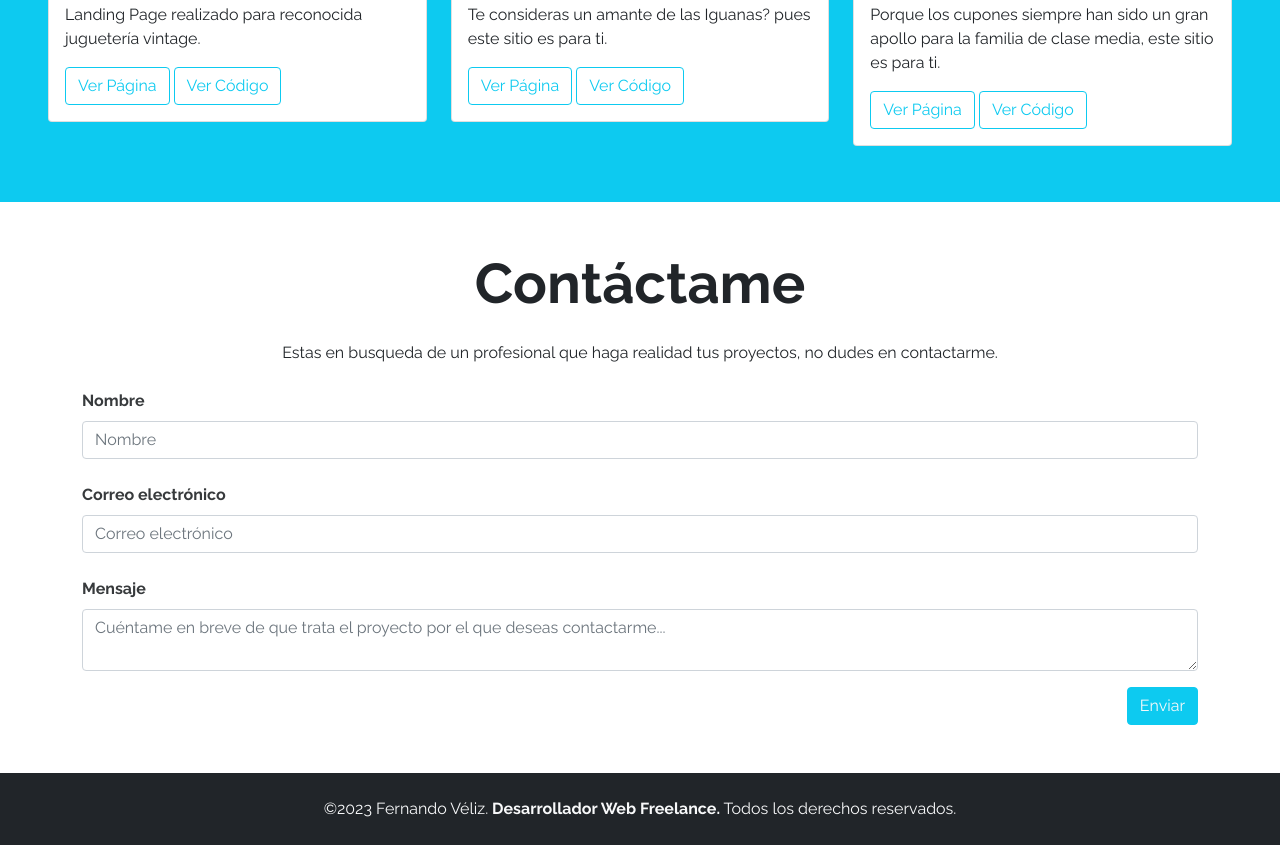
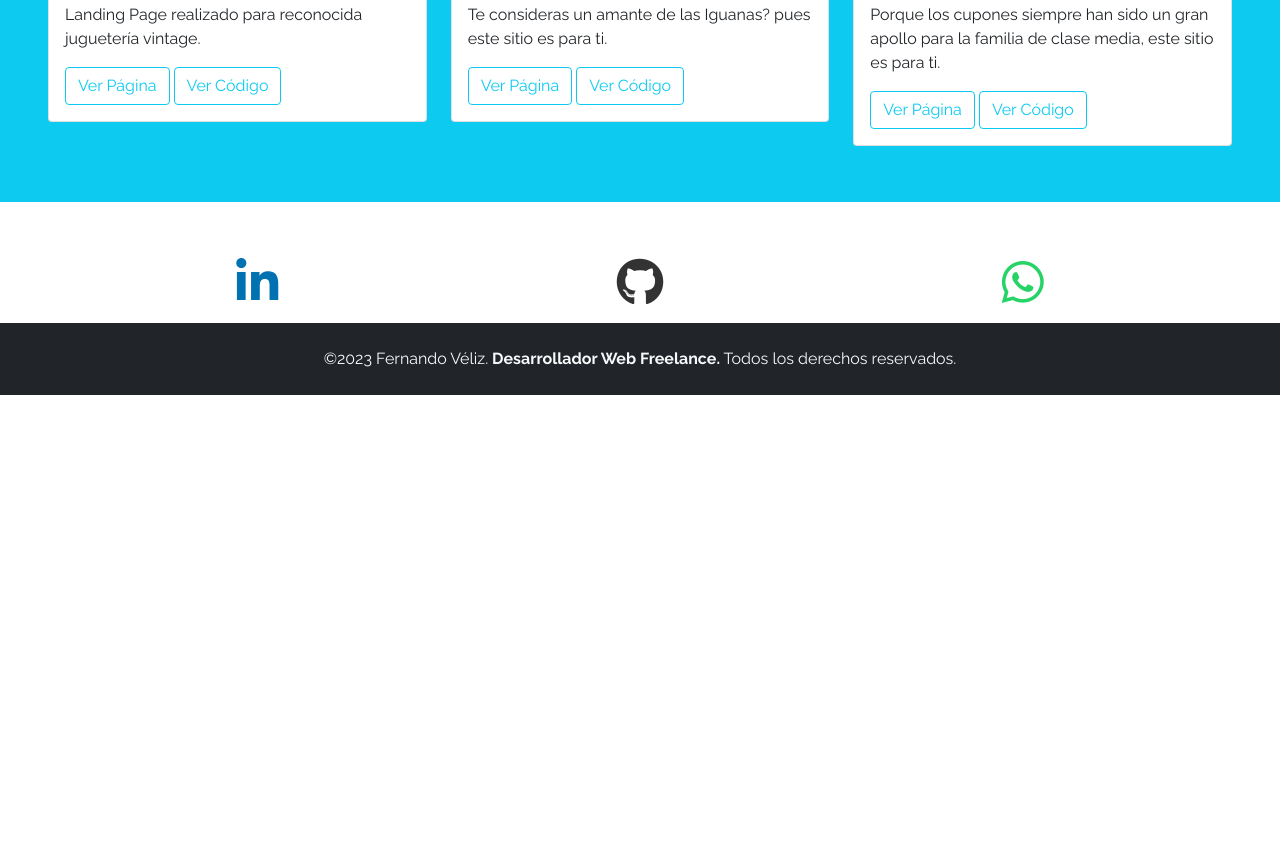
Before and after one commit to nhafeveliz/curri, a plain HTML site: page index.html in a window 1280 px wide. Shown: the part 1754-2599 px from the top of the page. After the commit the page ends 2149 px from the top, so only its background shows below. Drawn offline with nearby package versions, Linux system fonts and the light colour scheme.

Commit message:
contacto

```diff
--- a/assets/css/style.css
+++ b/assets/css/style.css
@@ -9,19 +9,6 @@ body {
   background-repeat: no-repeat;
   background-size: cover;
   background-position: left;
-}
-
-.button {
-  background-color: #1c87c9;
-  border: none;
-  color: white;
-  padding: 20px 34px;
-  text-align: center;
-  text-decoration: none;
-  display: inline-block;
-  font-size: 20px;
-  margin: 4px 2px;
-  cursor: pointer;
 }
 
 /* Mis trabajos */
@@ -40,6 +27,28 @@ body {
   color: #373a3c;
 }
 
+.icon > p{
+  font-family:'Franklin Gothic Medium', 'Arial Narrow', Arial, sans-serif;
+  font-weight: bolder;
+}
+.icon{
+  -webkit-transition: 0.5s linear;
+  transition: 0.5s linear;
+}
+.icon:hover{
+  -webkit-transform: scale(1.3);
+  transform: scale(1.3);
+}
+#linkedin{
+  color:#0072b1;
+}
+#github{
+  color:#333;
+}
+#whatsapp{
+  color:#25D366;
+}
+
 @media (max-width: 768px) {
   #Contacto form label {
     font-weight: 400;
--- a/index.html
+++ b/index.html
@@ -156,35 +156,28 @@
 
 
 
-    <section id="contacto" class="container my-5" name="contacto">
-
-        <h2 class="display-4 fw-bold text-center my-4">Contáctame</h2>
-
-        <p class="text-center my-4 d-none d-md-block">Estas en busqueda de un profesional que haga realidad tus proyectos, no dudes en contactarme.</p>
-
-        <form>
-
-
-            <div class="form-group mb-4">
-                <label class="mb-2">Nombre</label>
-                <input class="form-control" placeholder="Nombre">
+    <section id="contacto" class="container mt-2 my-2" name="contacto">
+        <div class="row">
+            <div class="col-12 text-center text-light  p-2 rounded" id="contact">
+                <div class="row text-center">
+                    <div class="col">
+                        <a href="https://www.linkedin.com/in/fernavelizalcaino/" target="_blank">
+                            <i class="fa-brands fa-linkedin-in fa-3x icon" id="linkedin"></i>
+                        </a>
+                    </div>
+                    <div class="col">
+                        <a href="https://github.com/nhafeveliz" target="_blank">
+                            <i class="fa-brands fa-github fa-3x icon" id="github"></i>
+                        </a>
+                    </div>
+                    <div class="col">
+                        <a href="https://api.whatsapp.com/send?phone=56988828524&text=Hola,%20gracias%20por%20contactarme,%20apenas%20este%20disponible%20responder%C3%A9%20tu%20mensaje,%20si%20es%20urgente%20por%20favor%20no%20dudes%20en%20llamarme." target="_blank">
+                            <i class="fa-brands fa-whatsapp fa-3x icon" id="whatsapp"></i>
+                        </a>
+                    </div>
+                </div>
             </div>
-
-            <div class="form-group mb-4">
-                <label class="mb-2">Correo electrónico</label>
-                <input class="form-control" placeholder="Correo electrónico" />
-            </div>
-
-
-            <div class="form-group">
-                <label class="mb-2">Mensaje</label>
-                <textarea class="form-control" placeholder="Cuéntame en breve de que trata el proyecto por el que deseas contactarme..."></textarea>
-            </div>
-
-            <div class="my-3 text-end">
-                <button class="btn btn-info text-light">Enviar</button>
-            </div>
-        </form>
+        </div>
 
     </section>
 
```
